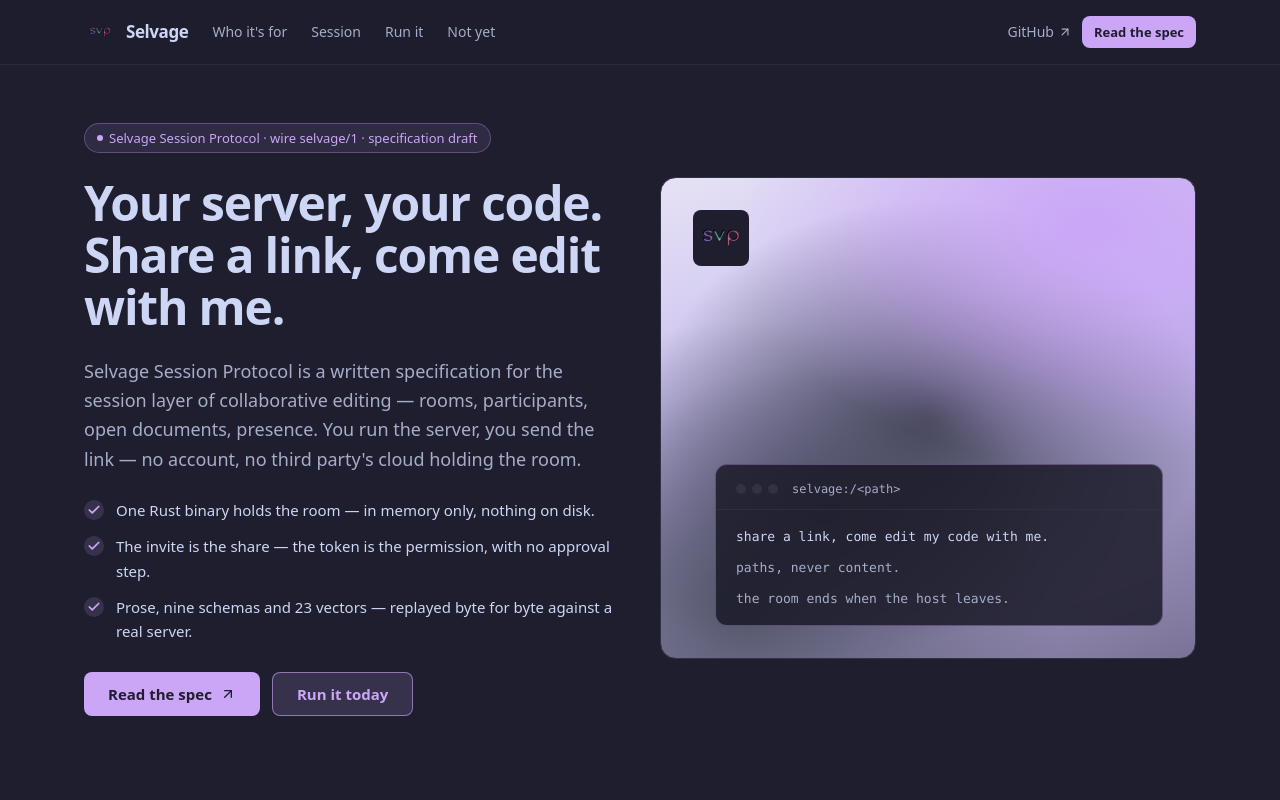
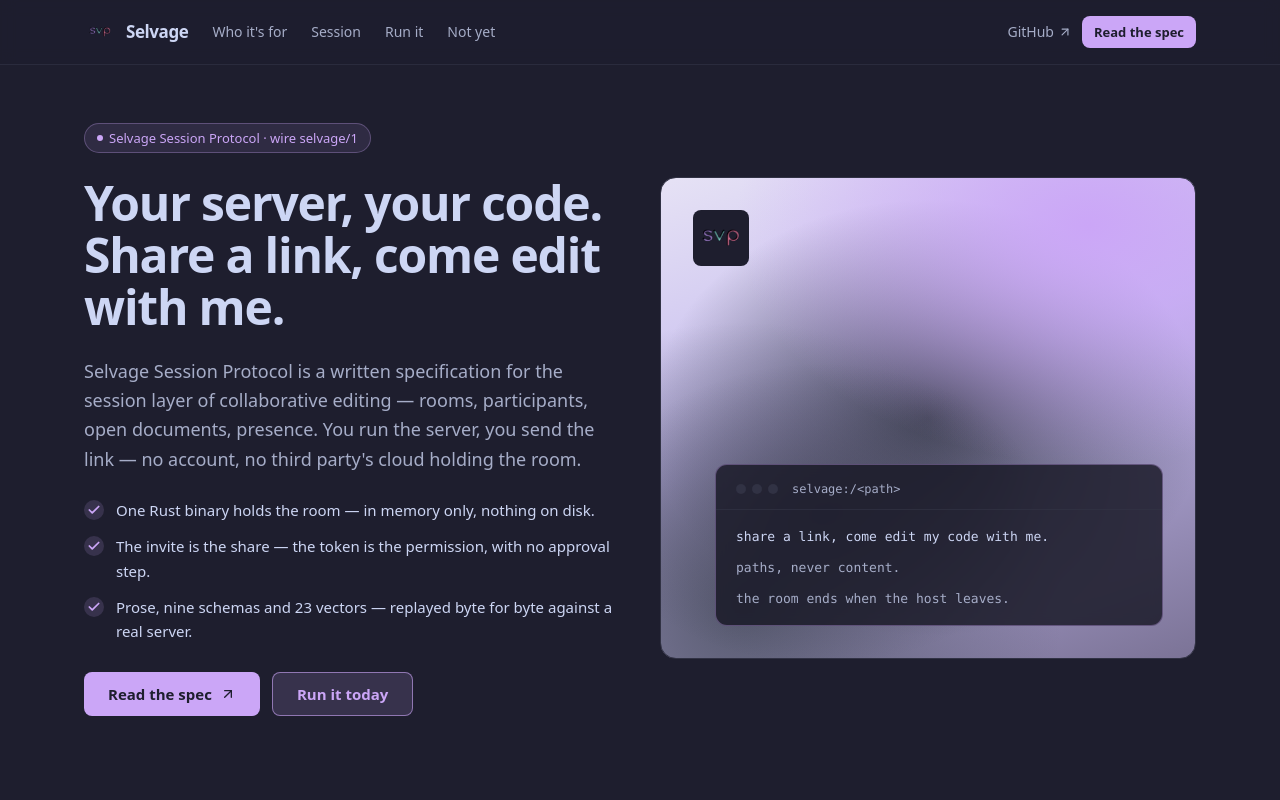
Before and after one commit to selvage-protocol/site, a Next.js app: page / in a window 1280 px wide. Shown: the top 800 px of the page. Built offline with nearby package versions, Linux system fonts and the light colour scheme.

Commit message:
fix(site): keep the badge pill on one line at 390px
Drop the trailing 'specification draft' clause: the first lede sentence
already says specification, so no wording is lost. Measured over CDP at
390px: badge 350x52px (wrapped) becomes 307x31px (one line).

```diff
--- a/app/page.tsx
+++ b/app/page.tsx
@@ -24,8 +24,7 @@ export default function Home() {
                   aria-hidden="true"
                   className="inline-block h-1.5 w-1.5 rounded-full bg-mauve"
                 />
-                Selvage Session Protocol &middot; wire selvage/1 &middot;
-                specification draft
+                Selvage Session Protocol &middot; wire selvage/1
               </Badge>
               <h1 className="mt-6 text-4xl font-bold leading-[1.08] tracking-tight text-text md:text-[3rem]">
                 Your server, your code.
```
